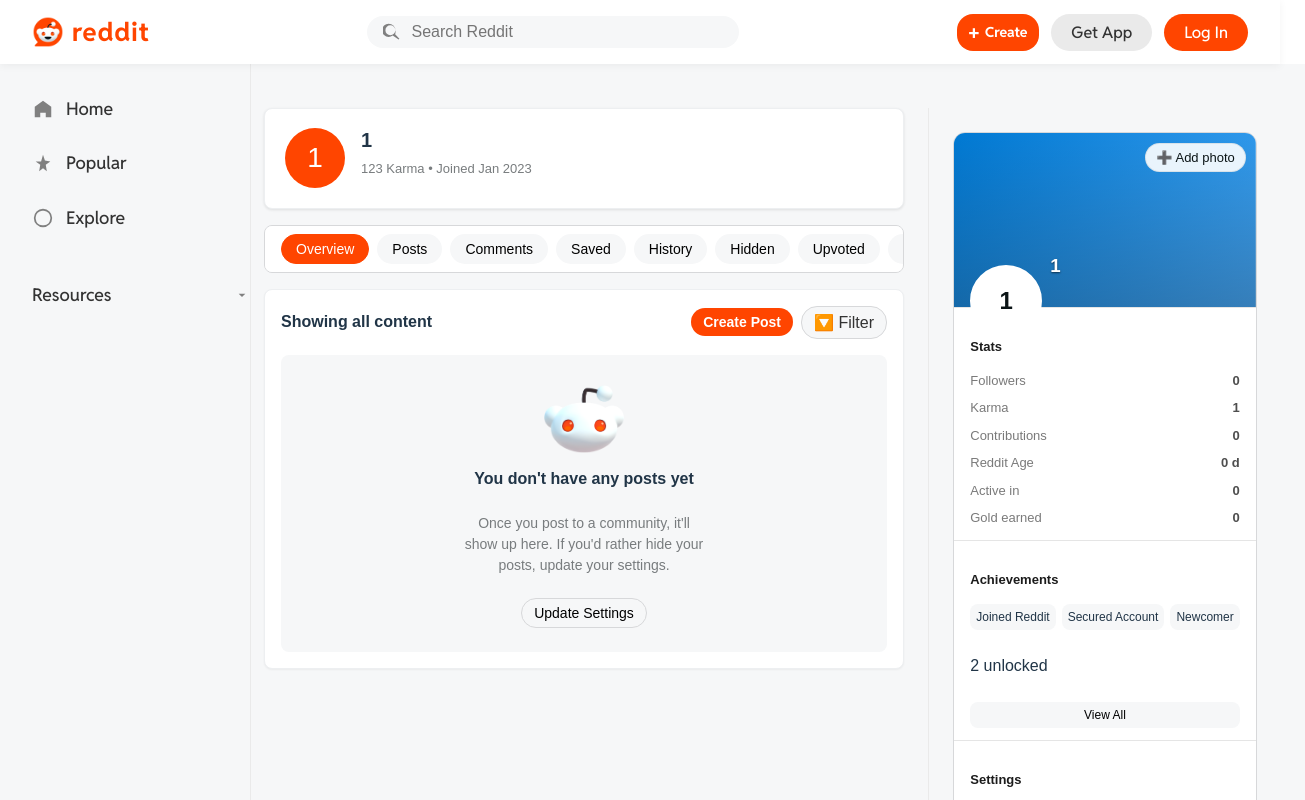
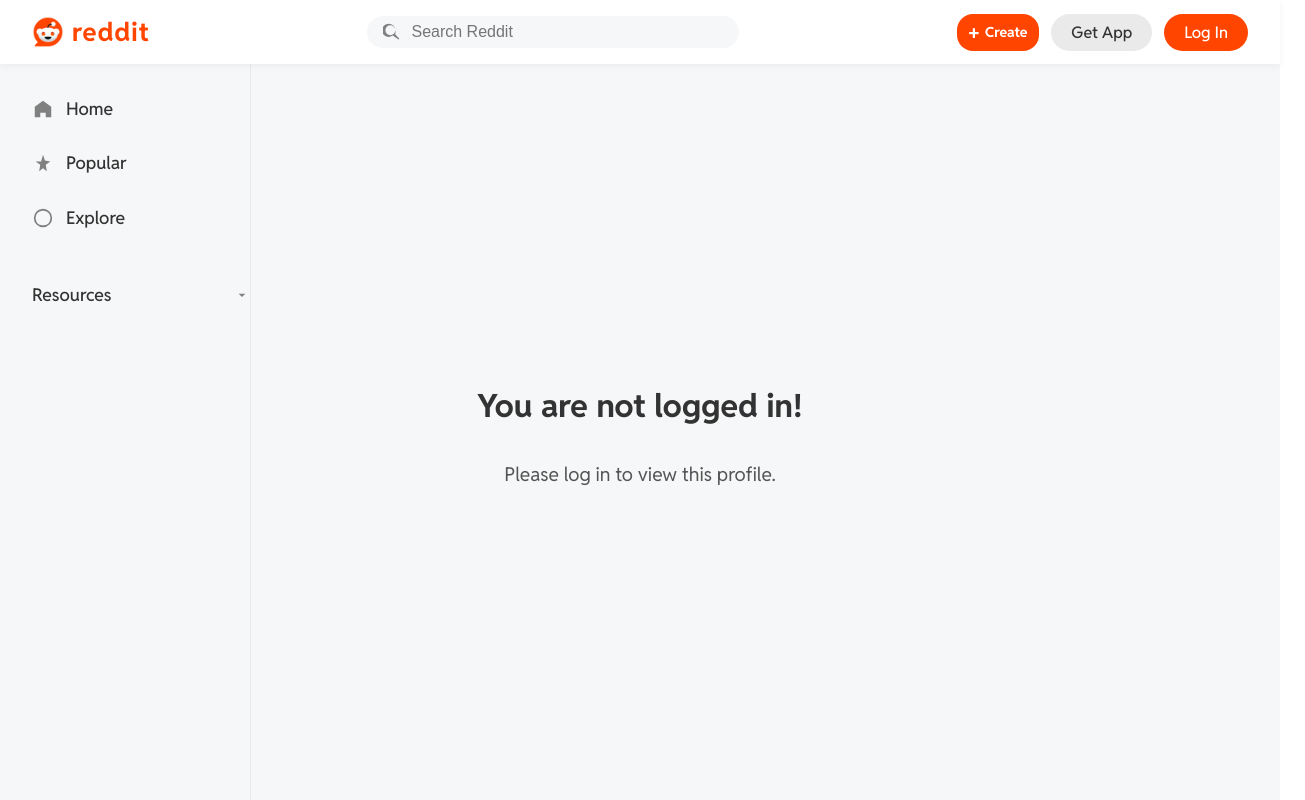
Before and after one commit to Hassan-Hazem/web-dev, a React (Vite) app in the folder Frontend/: page /user/1 in a window 1280 px wide. Shown: the top 800 px of the page, 1305 px wide, since content can reach past the window. Built offline with nearby package versions, Linux system fonts and the light colour scheme.

Commit message:
handle UserProfile when logged out

```diff
--- a/Frontend/src/pages/UserProfilePage.css
+++ b/Frontend/src/pages/UserProfilePage.css
@@ -257,3 +257,25 @@
   .filter-emoji {
     margin-right: 6px;
   }
+
+  .login-message {
+    display: flex;
+    flex-direction: column;
+    align-items: center;
+    justify-content: center;
+    min-height: 80vh;
+    text-align: center;
+    background: #f6f7f8;
+    color: #333;
+    padding: 20px;
+  }
+
+  .login-message h2 {
+    font-size: 2rem;
+    margin-bottom: 12px;
+  }
+
+  .login-message p {
+    font-size: 1.2rem;
+    color: #555;
+  }
--- a/Frontend/src/pages/UserProfilePage.jsx
+++ b/Frontend/src/pages/UserProfilePage.jsx
@@ -1,5 +1,6 @@
 import React, { useState } from "react";
 import { useParams } from "react-router-dom";
+import { useAuth } from "../context/authContext";
 import ProfileRightSidebar from "../components/react/ProfileRightSidebar";
 import PostCard from "../components/react/PostCard";
 import CommentCard from "../components/react/CommentCard";
@@ -7,19 +8,26 @@
 import "./UserProfilePage.css";
 
 export default function UserProfilePage() {
-  const { username } = useParams();
+  const { user } = useAuth();
+  const { username: paramUsername } = useParams();
   const [activeTab, setActiveTab] = useState("Overview");
   const [filterOpen, setFilterOpen] = useState(false);
 
+
+  if (!user) {
+    return (
+      <div className="login-message">
+        <h2>You are not logged in!</h2>
+        <p>Please log in to view this profile.</p>
+      </div>
+    );
+  }
+
+
+  const username = user.username;
   const tabs = [
-    "Overview",
-    "Posts",
-    "Comments",
-    "Saved",
-    "History",
-    "Hidden",
-    "Upvoted",
-    "Downvoted"
+    "Overview", "Posts", "Comments", "Saved",
+    "History", "Hidden", "Upvoted", "Downvoted"
   ];
 
   const feedOptions = [
@@ -32,80 +40,32 @@
   ];
 
   const demoPosts = [
-    {
-      id: 1,
-      title: "My first demo post",
-      subreddit: "reactjs",
-      author: username,
-      votes: 42,
-      comments: 5,
-      image: "https://via.placeholder.com/300",
-    }
+    { id: 1, title: "My first demo post", subreddit: "reactjs", author: username, votes: 42, comments: 5, image: "https://via.placeholder.com/300" }
   ];
 
   const demoComments = [
-    {
-      id: 1,
-      author: username,
-      text: "This is a demo comment.",
-      votes: 12,
-      time: "3h ago",
-    }
+    { id: 1, author: username, text: "This is a demo comment.", votes: 12, time: "3h ago" }
   ];
 
   const tabContent = {
-    "Overview": {
-      title: "Showing all content",
-      heading: "You don't have any posts yet",
-      text: "Once you post to a community, it'll show up here. If you'd rather hide your posts, update your settings."
-    },
-    "Posts": {
-      title: `Posts by u/${username}`,
-      heading: "You don't have any posts yet",
-      text: "Once you post to a community, it'll show up here. If you'd rather hide your posts, update your settings."
-    },
-    "Comments": {
-      title: "Showing all comments",
-      heading: "You don't have any comments yet",
-      text: "Once you comment in a community, it'll show up here. If you'd rather hide your comments, update your settings."
-    },
-    "Saved": {
-      title: "Saved content",
-      heading: "Looks like you haven't saved anything yet",
-      text: ""
-    },
-    "History": {
-      title: "History",
-      heading: "Looks like you haven't visited any posts yet",
-      text: ""
-    },
-    "Hidden": {
-      title: "Hidden content",
-      heading: "Looks like you haven't hidden anything yet",
-      text: ""
-    },
-    "Upvoted": {
-      title: "Upvoted content",
-      heading: "Looks like you haven't upvoted anything yet",
-      text: ""
-    },
-    "Downvoted": {
-      title: "Downvoted content",
-      heading: "Looks like you haven't downvoted anything yet",
-      text: ""
-    }
+    "Overview": { title: "Showing all content", heading: "You don't have any posts yet", text: "Once you post to a community, it'll show up here. If you'd rather hide your posts, update your settings." },
+    "Posts": { title: `Posts by u/${username}`, heading: "You don't have any posts yet", text: "Once you post to a community, it'll show up here. If you'd rather hide your posts, update your settings." },
+    "Comments": { title: "Showing all comments", heading: "You don't have any comments yet", text: "Once you comment in a community, it'll show up here. If you'd rather hide your comments, update your settings." },
+    "Saved": { title: "Saved content", heading: "Looks like you haven't saved anything yet", text: "" },
+    "History": { title: "History", heading: "Looks like you haven't visited any posts yet", text: "" },
+    "Hidden": { title: "Hidden content", heading: "Looks like you haven't hidden anything yet", text: "" },
+    "Upvoted": { title: "Upvoted content", heading: "Looks like you haven't upvoted anything yet", text: "" },
+    "Downvoted": { title: "Downvoted content", heading: "Looks like you haven't downvoted anything yet", text: "" }
   };
 
   const renderFilterButton = () => {
     if (activeTab === "Overview" || activeTab === "Posts") {
       return (
         <div className="filter-dropdown-wrapper">
-          <button className="filter-btn" onClick={() => setFilterOpen(!filterOpen)}>
-            🔽 Filter
-          </button>
+          <button className="filter-btn" onClick={() => setFilterOpen(!filterOpen)}>🔽 Filter</button>
           {filterOpen && (
             <ul className="filter-dropdown">
-              {feedOptions.map((option) => (
+              {feedOptions.map(option => (
                 <li key={option.name}>
                   <span className="filter-emoji">{option.emoji}</span> {option.name}
                 </li>
@@ -143,8 +103,6 @@
   return (
     <div className="profile-wrapper">
       <div className="profile-layout">
-
-        {/* LEFT CONTENT */}
         <div className="profile-main">
           <div className="profile-header">
             <div className="profile-avatar">{username.charAt(0).toUpperCase()}</div>
@@ -154,23 +112,18 @@
             </div>
           </div>
 
-          {/* TABS */}
           <div className="profile-tabs">
-            {tabs.map((tab) => (
+            {tabs.map(tab => (
               <button
                 key={tab}
                 className={`profile-tab ${activeTab === tab ? "active" : ""}`}
-                onClick={() => {
-                  setActiveTab(tab);
-                  setFilterOpen(false);
-                }}
+                onClick={() => { setActiveTab(tab); setFilterOpen(false); }}
               >
                 {tab}
               </button>
             ))}
           </div>
 
-          {/* CONTENT */}
           <div className="profile-content">
             {activeTab === "Posts" && demoPosts.length > 0
               ? demoPosts.map(post => <PostCard key={post.id} post={post} />)
```
